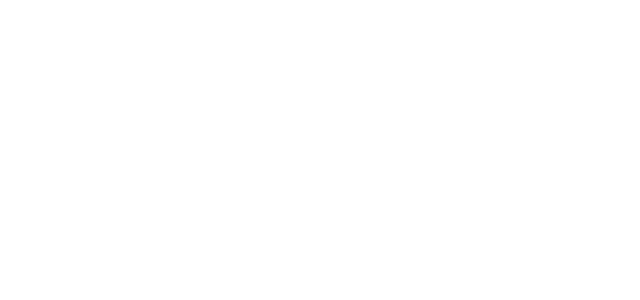
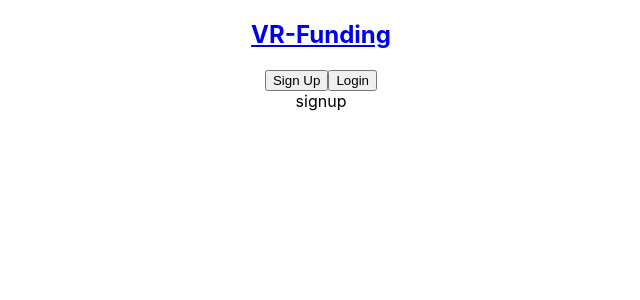
Before and after one commit to killinq-joke/vr-funding, a React (Create React App) app in the folder client/: page /signup in a window 1280 px wide. Shown: the top 300 px of the page, without its empty margins (319-959 px from the left). Built offline with nearby package versions, Linux system fonts and the light colour scheme.

Commit message:
Addition of PrivateRoute

```diff
--- a/client/package.json
+++ b/client/package.json
@@ -9,8 +9,11 @@
     "axios": "^0.19.2",
     "react": "^16.13.1",
     "react-dom": "^16.13.1",
+    "react-redux": "^7.2.0",
     "react-router-dom": "^5.1.2",
     "react-scripts": "3.4.1",
+    "redux": "^4.0.5",
+    "redux-thunk": "^2.3.0",
     "styled-components": "^5.1.0"
   },
   "scripts": {
--- a/client/src/App.js
+++ b/client/src/App.js
@@ -1,13 +1,71 @@
 //dependencies
 import React from "react";
-import { Link, Redirect, Route} from "react-router-dom";
+import { Link, Redirect, Route, useHistory } from "react-router-dom";
 //styles
 import "./styles/App.css";
+//components
+import Signup from "./components/Signup";
+import Login from "./components/Login";
+import ProjectList from "./components/ProjectList";
 
-function App() {
-  return <div className="App">
+const App = () => {
+  const isLogged = !!localStorage.getItem("token");
+  const history = useHistory();
+  const logout = () => {
+    localStorage.removeItem("token");
+    localStorage.removeItem("User Id");
+    history.push("/home");
+  };
+  return (
+    <div className="App">
+      <nav>
+        <Link to="/home">
+          <h1>VR-Funding</h1>
+        </Link>
 
-  </div>;
-}
+        {isLogged ? (
+          <div>
+            <Link to="/projects">
+              <button>Projects</button>
+            </Link>
+            <Link to="/dashboard">
+              <button>Dashboard</button>
+            </Link>
+            <Link>
+              <button onClick={logout}>Logout</button>
+            </Link>
+          </div>
+        ) : (
+          <div>
+            <Link to="/signup">
+              <button>Sign Up</button>
+            </Link>
+            <Link to="/login">
+              <button>Login</button>
+            </Link>
+          </div>
+        )}
+      </nav>
+      <Route path="/signup" component={Signup} />
+      <Route path="/login" component={Login} />
+      <PrivateRoute path="/projects" component={ProjectList} />
+    </div>
+  );
+};
+
+const PrivateRoute = ({ component: Component, ...rest }) => {
+  return (
+    <Route
+      {...rest}
+      render={(props) => {
+        if (localStorage.getItem("token")) {
+          return <Component {...props} />;
+        } else {
+          return <Redirect to="/" />;
+        }
+      }}
+    />
+  );
+};
 
 export default App;
--- /dev/null
+++ b/client/src/components/Login.js
@@ -0,0 +1,5 @@
+import React from "react";
+
+export default function Login() {
+  return <>login</>;
+}
--- /dev/null
+++ b/client/src/components/ProjectList.js
@@ -0,0 +1,5 @@
+import React from "react"
+
+export default function ProjectList() {
+    return <>project list</>
+}
--- /dev/null
+++ b/client/src/components/Signup.js
@@ -0,0 +1,5 @@
+import React from "react"
+
+export default function Signup() {
+    return <>signup</>
+}
--- a/client/src/index.js
+++ b/client/src/index.js
@@ -1,19 +1,39 @@
 //dependencies
 import React from "react";
 import ReactDOM from "react-dom";
+import thunk from "redux-thunk";
+import { combineReducers, createStore, compose, applyMiddleware } from "redux";
+import { Provider } from "react-redux";
 import { BrowserRouter as Router } from "react-router-dom";
+//reducers
+import {
+  loginFormReducer,
+} from "./state/reducers";
 //styles
 import "./styles/index.css";
 //components
 import App from "./App";
 import * as serviceWorker from "./serviceWorker";
 
+const combinedReducer = combineReducers({
+  loginForm: loginFormReducer,
+});
+
+const store = createStore(
+  combinedReducer,
+  {},
+  compose(
+    applyMiddleware(thunk),
+    window.__REDUX_DEVTOOLS_EXTENSION__ && window.__REDUX_DEVTOOLS_EXTENSION__()
+  )
+);
+
 ReactDOM.render(
-  <React.StrictMode>
-    <Router>
+  <Router>
+    <Provider store={store}>
       <App />
-    </Router>
-  </React.StrictMode>,
+    </Provider>
+  </Router>,
   document.getElementById("root")
 );
 
```
Also changed, not shown: client/src/components/Project.js (added), client/src/utils/axiosWithAuth.js (renamed from client/src/axiosWithAuth/index.js), 1 other file (tests, documents, lock files or other folders).
